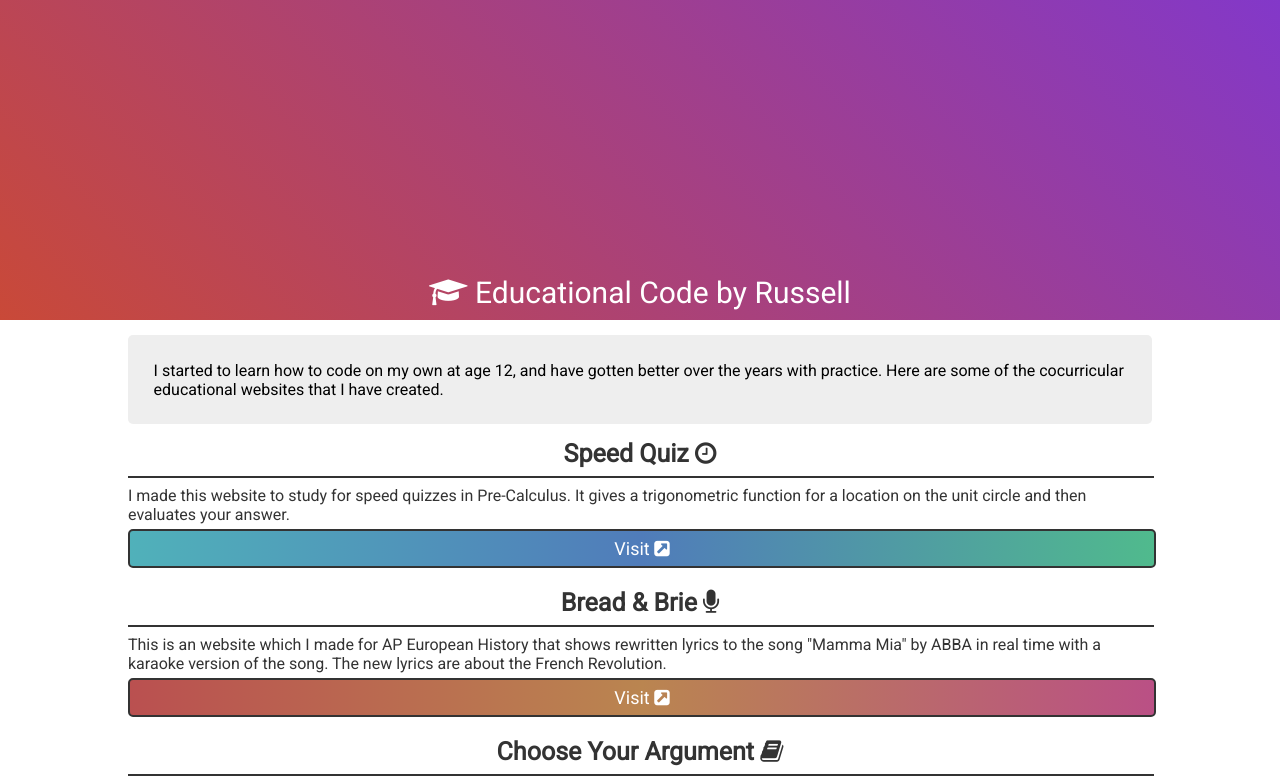
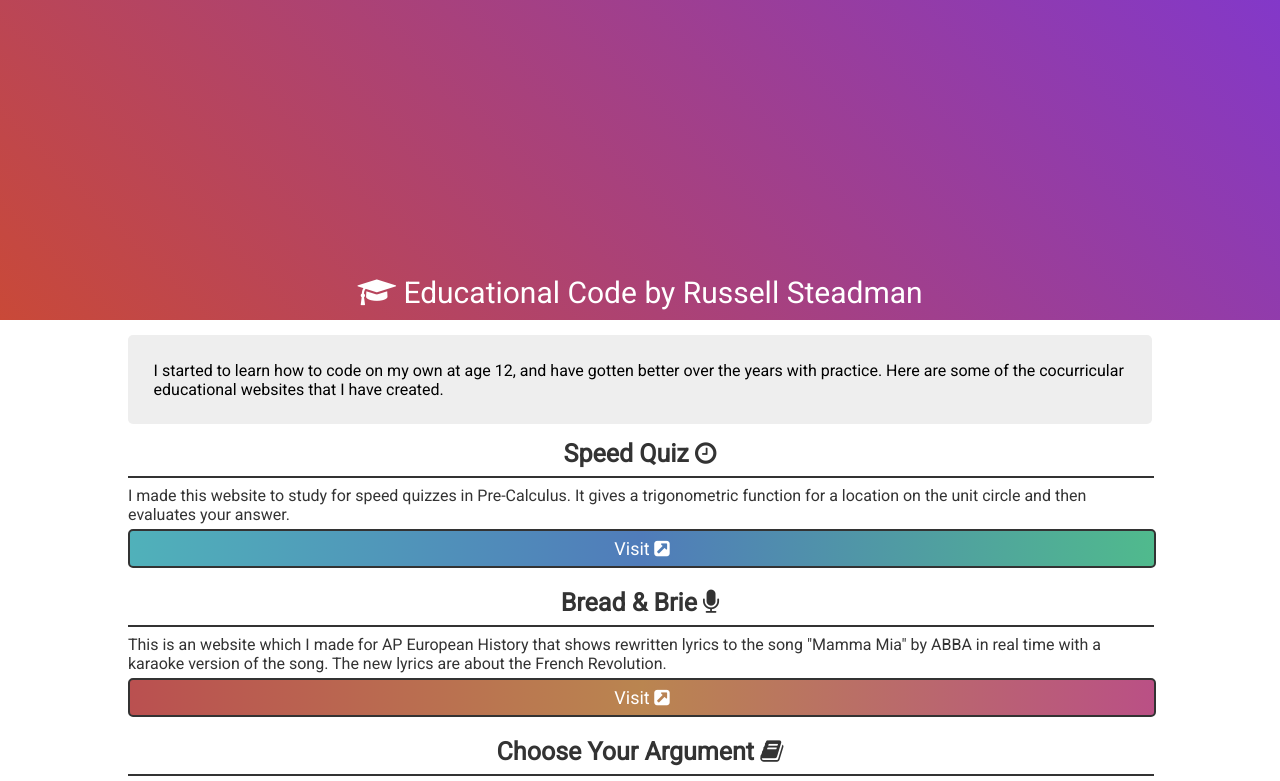
Before and after one commit to teamtofu/turpinpro, a website: page college/showcase/index.html in a window 1280 px wide. Shown: the top 781 px of the page. Drawn offline with Linux system fonts and the light colour scheme.

Commit message:
Full name

```diff
--- a/college/showcase/index.html
+++ b/college/showcase/index.html
@@ -36,7 +36,7 @@
 </head>
 <body>
     <div class="header">
-        <div><i class="fa fa-graduation-cap"></i> Educational Code by Russell</div>
+        <div><i class="fa fa-graduation-cap"></i> Educational Code by Russell Steadman</div>
     </div>
     <div class="info">
         I started to learn how to code on my own at age 12, and have gotten better over the years with practice. Here are some of the cocurricular educational websites that I have created.
```
